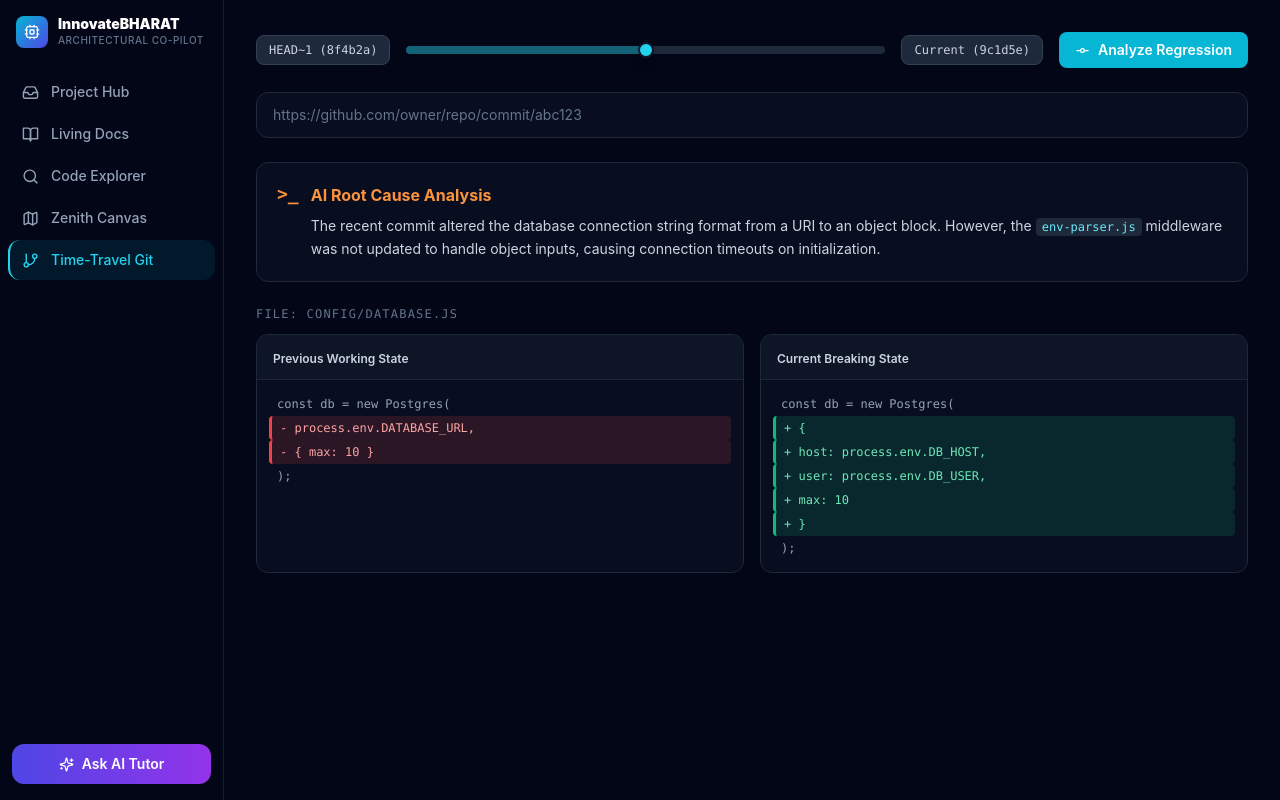
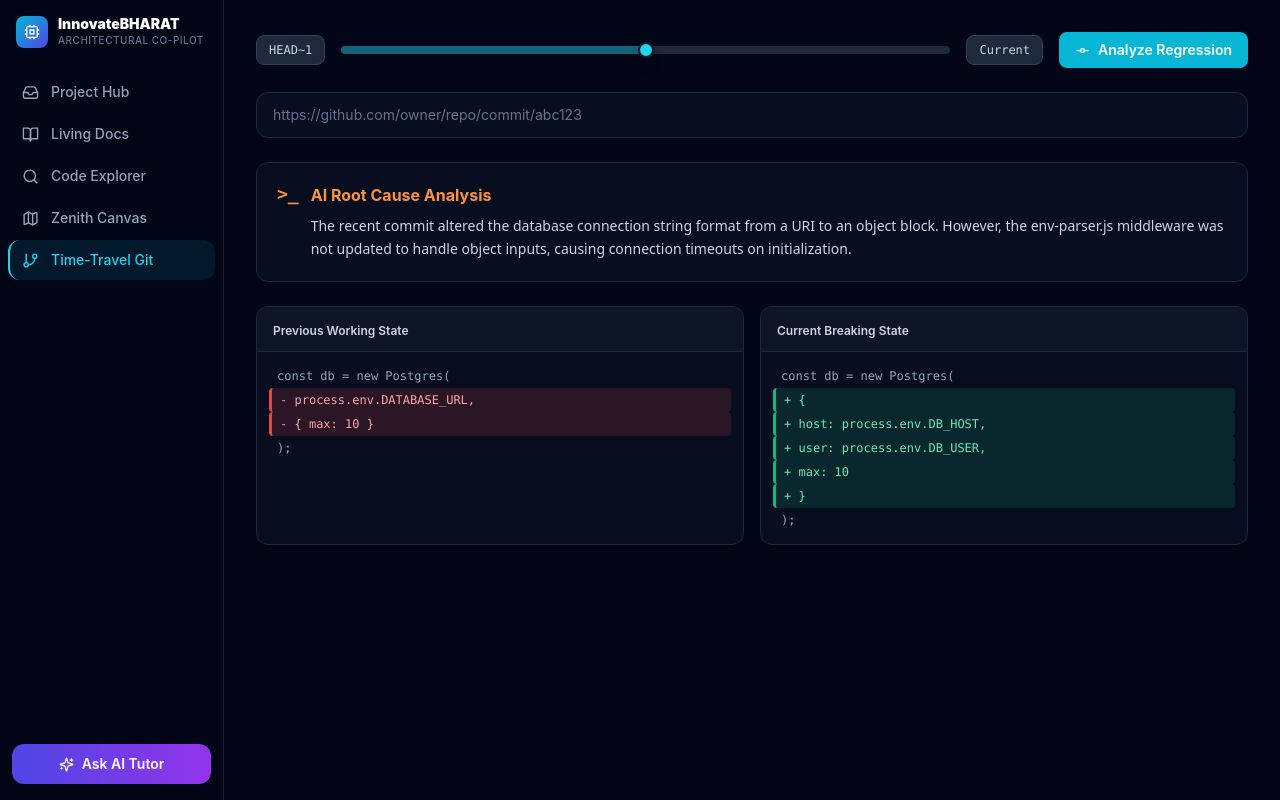
Before and after one commit to karann0077/DevEasy, a Next.js app in the folder frontend/: page /debugger in a window 1280 px wide. Built offline with nearby package versions, Linux system fonts and the light colour scheme.

Commit message:
Update page.tsx

```diff
--- a/frontend/app/debugger/page.tsx
+++ b/frontend/app/debugger/page.tsx
@@ -2,14 +2,21 @@
 import { useState } from "react";
 import { Loader2, GitCommit } from "lucide-react";
 
-const LEFT_DIFF = [
+interface DiffLine {
+  text: string;
+  added?: boolean;
+  removed?: boolean;
+}
+
+// Fallback static diffs shown before any analysis
+const DEFAULT_LEFT_DIFF: DiffLine[] = [
   { text: "const db = new Postgres(" },
   { text: "  process.env.DATABASE_URL,", removed: true },
   { text: "  { max: 10 }", removed: true },
   { text: ");" },
 ];
 
-const RIGHT_DIFF = [
+const DEFAULT_RIGHT_DIFF: DiffLine[] = [
   { text: "const db = new Postgres(" },
   { text: "  {", added: true },
   { text: "    host: process.env.DB_HOST,", added: true },
@@ -19,23 +26,69 @@ const RIGHT_DIFF = [
   { text: ");" },
 ];
 
+function parseDiffToLines(diff: string): { left: DiffLine[]; right: DiffLine[] } {
+  const left: DiffLine[] = [];
+  const right: DiffLine[] = [];
+  for (const line of diff.split("\n")) {
+    if (line.startsWith("-")) {
+      left.push({ text: line.substring(1), removed: true });
+    } else if (line.startsWith("+")) {
+      right.push({ text: line.substring(1), added: true });
+    } else {
+      left.push({ text: line });
+      right.push({ text: line });
+    }
+  }
+  return { left, right };
+}
+
 export default function DebuggerPage() {
   const [commitUrl, setCommitUrl] = useState("");
   const [loading, setLoading] = useState(false);
+  // FIX #7: Add state for API response data
+  const [blastRadius, setBlastRadius] = useState<string[]>([]);
+  const [prSummary, setPrSummary] = useState("");
+  const [diffText, setDiffText] = useState("");
+  const [analyzed, setAnalyzed] = useState(false);
+  const [error, setError] = useState("");
 
   const handleAnalyze = async () => {
     if (!commitUrl.trim()) return;
     setLoading(true);
+    setError("");
     try {
-      await fetch("/api/debug", {
+      const resp = await fetch("/api/debug", {
         method: "POST",
         headers: { "Content-Type": "application/json" },
         body: JSON.stringify({ commit_url: commitUrl }),
       });
+      const data = await resp.json();
+      if (!resp.ok) {
+        const detail = data?.detail;
+        const msg = typeof detail === "string" ? detail : detail?.error || JSON.stringify(detail) || resp.statusText;
+        throw new Error(msg);
+      }
+      // FIX #7: Actually read and store the response
+      setBlastRadius(data.blast_radius || []);
+      setPrSummary(data.pr_summary || "");
+      setDiffText(data.diff || "");
+      setAnalyzed(true);
+    } catch (e: unknown) {
+      const msg = e instanceof Error ? e.message : String(e);
+      setError(msg);
     } finally {
       setLoading(false);
     }
   };
+
+  // Use parsed real diff if analyzed, otherwise show defaults
+  const { left: leftDiff, right: rightDiff } = analyzed && diffText
+    ? parseDiffToLines(diffText)
+    : { left: DEFAULT_LEFT_DIFF, right: DEFAULT_RIGHT_DIFF };
+
+  const analysisText = analyzed && prSummary
+    ? prSummary
+    : "The recent commit altered the database connection string format from a URI to an object block. However, the env-parser.js middleware was not updated to handle object inputs, causing connection timeouts on initialization.";
 
   return (
     <div className="min-h-screen bg-[#020617] p-8">
@@ -43,7 +96,7 @@ export default function DebuggerPage() {
         {/* Timeline / slider bar */}
         <div className="flex items-center gap-4 mb-6">
           <span className="bg-slate-800 border border-slate-700 text-slate-300 text-xs font-mono px-3 py-1.5 rounded-lg shrink-0">
-            HEAD~1 (8f4b2a)
+            HEAD~1
           </span>
 
           <div className="flex-1 relative h-2">
@@ -53,7 +106,7 @@ export default function DebuggerPage() {
           </div>
 
           <span className="bg-slate-800 border border-slate-700 text-slate-300 text-xs font-mono px-3 py-1.5 rounded-lg shrink-0">
-            Current (9c1d5e)
+            Current
           </span>
 
           <button
@@ -83,28 +136,38 @@ export default function DebuggerPage() {
           />
         </div>
 
+        {/* Error display */}
+        {error && (
+          <div className="bg-red-500/10 border border-red-500/30 rounded-xl p-4 mb-6">
+            <p className="text-red-400 text-sm"><strong>Error:</strong> {error}</p>
+          </div>
+        )}
+
+        {/* Blast Radius */}
+        {analyzed && blastRadius.length > 0 && (
+          <div className="bg-slate-900/50 border border-slate-800 rounded-xl p-5 mb-6">
+            <h2 className="text-cyan-400 font-bold text-base mb-2">Blast Radius ({blastRadius.length} files)</h2>
+            <div className="flex flex-wrap gap-2">
+              {blastRadius.map((file, i) => (
+                <span key={i} className="bg-slate-800 text-slate-300 text-xs font-mono px-2 py-1 rounded">
+                  {file}
+                </span>
+              ))}
+            </div>
+          </div>
+        )}
+
         {/* AI Root Cause Analysis */}
         <div className="bg-slate-900/50 border border-slate-800 rounded-xl p-5 mb-6">
           <div className="flex items-start gap-3">
             <div className="text-orange-400 font-mono font-bold text-lg leading-none mt-0.5">&gt;_</div>
             <div>
               <h2 className="text-orange-400 font-bold text-base mb-2">AI Root Cause Analysis</h2>
-              <p className="text-slate-300 text-sm leading-relaxed">
-                The recent commit altered the database connection string format from a URI to an object
-                block. However, the{" "}
-                <code className="bg-slate-800 text-cyan-300 px-1.5 py-0.5 rounded text-xs font-mono">
-                  env-parser.js
-                </code>{" "}
-                middleware was not updated to handle object inputs, causing connection timeouts on
-                initialization.
-              </p>
+              <pre className="text-slate-300 text-sm leading-relaxed whitespace-pre-wrap font-sans">
+                {analysisText}
+              </pre>
             </div>
           </div>
-        </div>
-
-        {/* File label */}
-        <div className="text-slate-500 text-xs font-mono uppercase tracking-widest mb-3">
-          File: config/database.js
         </div>
 
         {/* Split diff viewer */}
@@ -114,8 +177,8 @@ export default function DebuggerPage() {
             <div className="px-4 py-2.5 border-b border-slate-800 bg-slate-900/80">
               <span className="text-slate-300 text-xs font-semibold">Previous Working State</span>
             </div>
-            <div className="p-3 font-mono text-xs">
-              {LEFT_DIFF.map((line, i) => (
+            <div className="p-3 font-mono text-xs max-h-96 overflow-auto">
+              {leftDiff.map((line, i) => (
                 <div
                   key={i}
                   className={`px-2 py-0.5 rounded leading-5 ${
@@ -136,8 +199,8 @@ export default function DebuggerPage() {
             <div className="px-4 py-2.5 border-b border-slate-800 bg-slate-900/80">
               <span className="text-slate-300 text-xs font-semibold">Current Breaking State</span>
             </div>
-            <div className="p-3 font-mono text-xs">
-              {RIGHT_DIFF.map((line, i) => (
+            <div className="p-3 font-mono text-xs max-h-96 overflow-auto">
+              {rightDiff.map((line, i) => (
                 <div
                   key={i}
                   className={`px-2 py-0.5 rounded leading-5 ${
```
